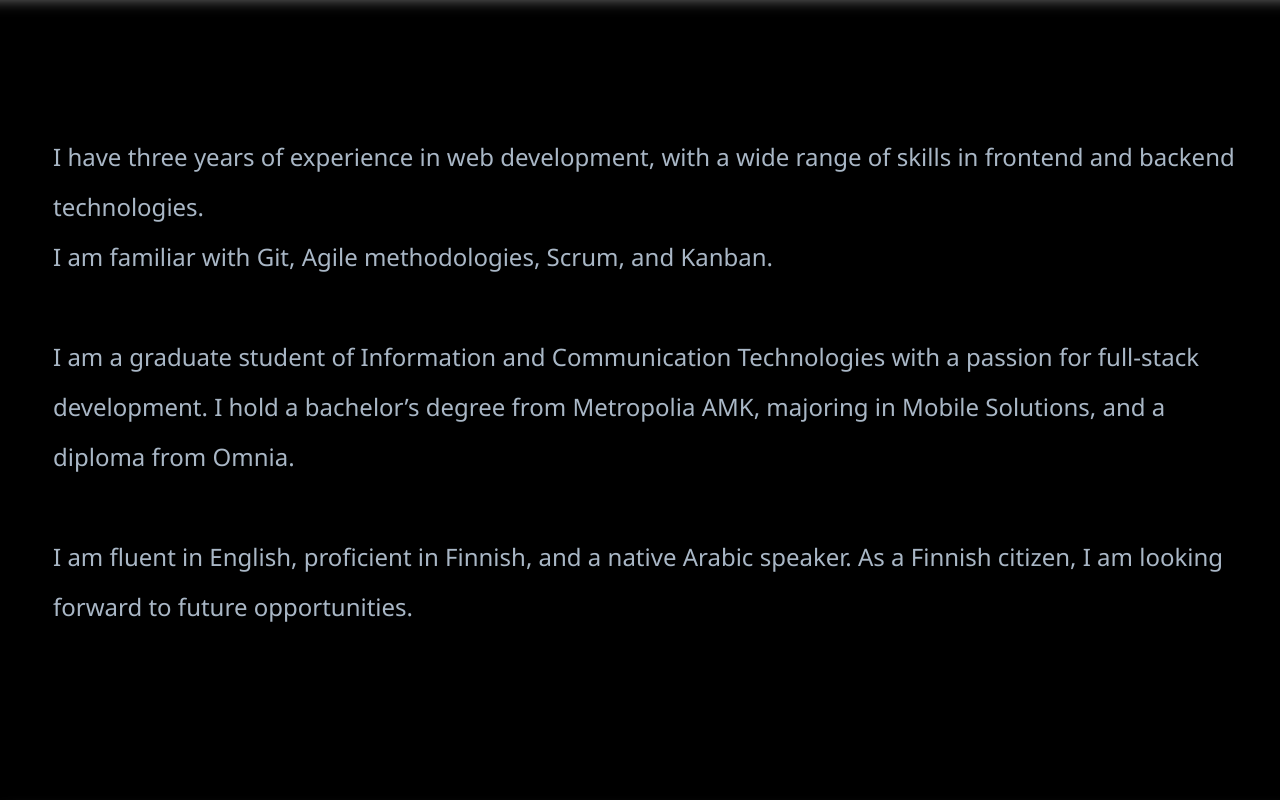
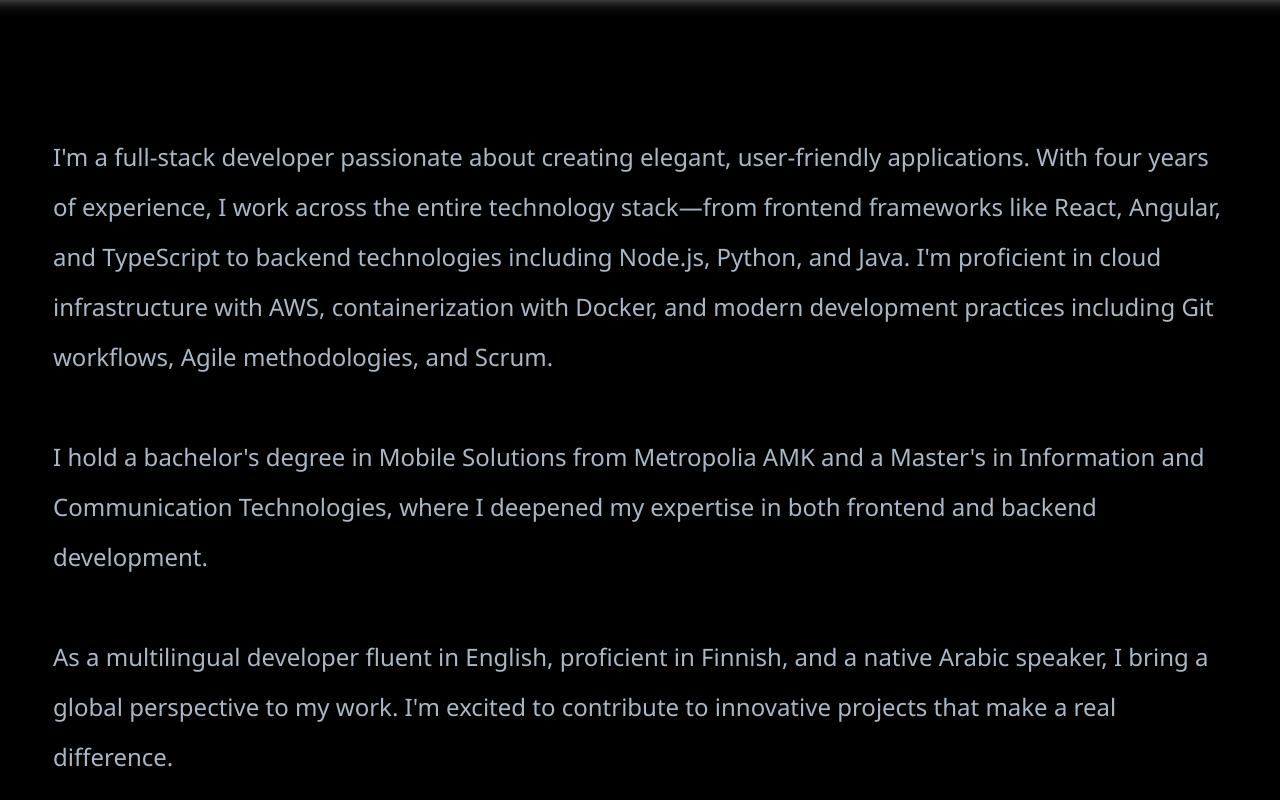
Before and after one commit to omarome/portfolio, a React (Create React App) app: page / in a window 1280 px wide. Shown: the part 1020-1820 px from the top of the page. Built offline with nearby package versions, Linux system fonts and the light colour scheme.

Commit message:
updated about section

```diff
--- a/src/components/About.js
+++ b/src/components/About.js
@@ -25,14 +25,11 @@
             variants={textVariants}
           >
         <p className='about-paragraph'>
-          I have three years of experience in web development, with a wide range of skills in frontend and backend technologies.
-          <br/>
-          I am familiar with Git, Agile methodologies, Scrum, and Kanban.
+          I'm a full-stack developer passionate about creating elegant, user-friendly applications. With four years of experience, I work across the entire technology stack—from frontend frameworks like React, Angular, and TypeScript to backend technologies including Node.js, Python, and Java. I'm proficient in cloud infrastructure with AWS, containerization with Docker, and modern development practices including Git workflows, Agile methodologies, and Scrum.
           <br/><br/>
-          I am a graduate student of Information and Communication Technologies with a passion for full-stack development.
-          I hold a bachelor’s degree from Metropolia AMK, majoring in Mobile Solutions, and a diploma from Omnia.
+          I hold a bachelor's degree in Mobile Solutions from Metropolia AMK and a Master's in Information and Communication Technologies, where I deepened my expertise in both frontend and backend development.
           <br/><br/>
-          I am fluent in English, proficient in Finnish, and a native Arabic speaker. As a Finnish citizen, I am looking forward to future opportunities.
+          As a multilingual developer fluent in English, proficient in Finnish, and a native Arabic speaker, I bring a global perspective to my work. I'm excited to contribute to innovative projects that make a real difference.
         </p>
         <br/><br/>
       </motion.div>
```
